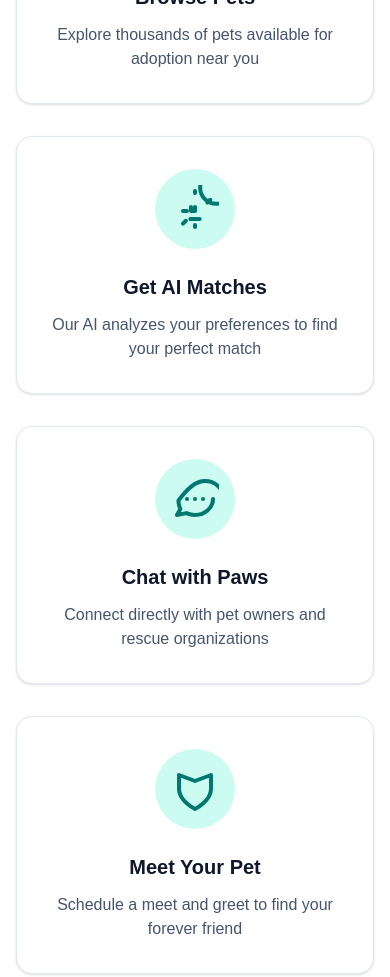
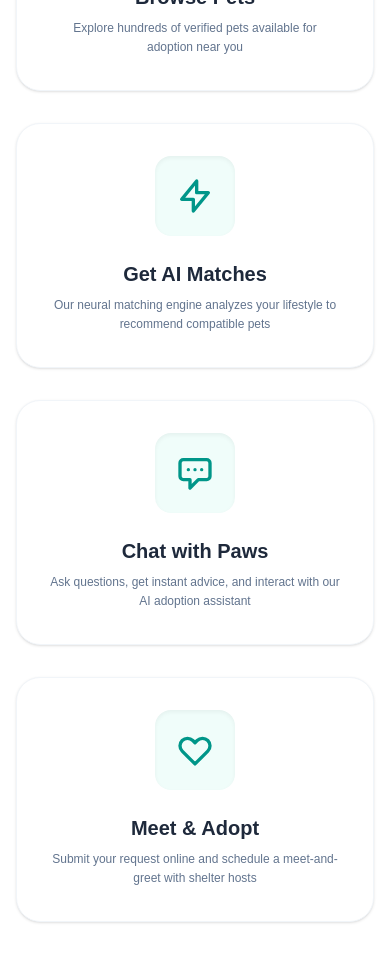
Before and after one commit to iMoloy/pawmatchai, a Next.js app: page / in a window 390 px wide. Shown: the part 1020-1997 px from the top of the page. Built offline with nearby package versions, Linux system fonts and the light colour scheme; no server answers.

Commit message:
fix(ui): replace broken SVG path icons with clean SVG Heroicons and emojis across Categories, HowItWorks, and WhyAIMatching

```diff
--- a/src/components/Categories.tsx
+++ b/src/components/Categories.tsx
@@ -3,47 +3,52 @@ import React from "react";
 const categories = [
   {
     id: 1,
-    title: 'Dogs',
-    description: 'Man\'s best friend',
-    count: '240+',
+    title: "Dogs",
+    description: "Loyal & energetic companions",
+    count: "240+",
     icon: (
-      <svg className="w-12 h-12" fill="currentColor" viewBox="0 0 24 24">
-        <path d="M4 4.5C2.895 4.5 2 5.395 2 6.5v11c0 1.105.895 2 2 2h12c1.105 0 2-.895 2-2v-5.5c0-.276-.224-.5-.5-.5H17V6.5c0-1.105-.895-2-2-2H4zm0 2h11v8.5c0 .276.224.5.5.5H17v4.5c0 .276-.224.5-.5.5H4c-.276 0-.5-.224-.5-.5v-11c0-.276.224-.5.5-.5zm15 4.5V6.5c0-.276.224-.5.5-.5h1c.276 0 .5.224.5.5v2.5c0 .276-.224.5-.5.5h-1c-.276 0-.5-.224-.5-.5z" />
+      <svg className="w-10 h-10" fill="none" stroke="currentColor" viewBox="0 0 24 24">
+        <path strokeLinecap="round" strokeLinejoin="round" strokeWidth={2} d="M12 21a9 9 0 100-18 9 9 0 000 18z" />
+        <path strokeLinecap="round" strokeLinejoin="round" strokeWidth={2} d="M9 10h.01M15 10h.01M9.5 15a3.5 3.5 0 005 0" />
       </svg>
     ),
+    emoji: "🐶",
   },
   {
     id: 2,
-    title: 'Cats',
-    description: 'Independent companions',
-    count: '180+',
+    title: "Cats",
+    description: "Independent & loving companions",
+    count: "180+",
     icon: (
-      <svg className="w-12 h-12" fill="currentColor" viewBox="0 0 24 24">
-        <path d="M12 2C9.238 2 7 4.238 7 7c0 1.657.673 3.157 1.75 4.187C6.373 12.517 4 14.646 4 18v2c0 1.105.895 2 2 2h12c1.105 0 2-.895 2-2v-2c0-3.354-2.373-5.483-5.75-5.813C16.327 10.157 17 8.657 17 7c0-2.762-2.238-5-5-5z" />
+      <svg className="w-10 h-10" fill="none" stroke="currentColor" viewBox="0 0 24 24">
+        <path strokeLinecap="round" strokeLinejoin="round" strokeWidth={2} d="M4.5 19.5l15-15m-15 0l15 15" />
       </svg>
     ),
+    emoji: "🐱",
   },
   {
     id: 3,
-    title: 'Small Pets',
-    description: 'Little bundles of joy',
-    count: '95+',
+    title: "Small Pets",
+    description: "Little bundles of pure joy",
+    count: "95+",
     icon: (
-      <svg className="w-12 h-12" fill="currentColor" viewBox="0 0 24 24">
-        <path d="M12 2C8.13 2 5 5.13 5 9c0 5.55 7 13 7 13s7-7.45 7-13c0-3.87-3.13-7-7-7zm0 9.5a2.5 2.5 0 010-5 2.5 2.5 0 010 5z" />
+      <svg className="w-10 h-10" fill="none" stroke="currentColor" viewBox="0 0 24 24">
+        <path strokeLinecap="round" strokeLinejoin="round" strokeWidth={2} d="M14.828 14.828a4 4 0 01-5.656 0M9 10h.01M15 10h.01M21 12a9 9 0 11-18 0 9 9 0 0118 0z" />
       </svg>
     ),
+    emoji: "🐰",
   },
   {
     id: 4,
-    title: 'Others',
-    description: 'Special companions',
-    count: '65+',
+    title: "Others",
+    description: "Special rescue companions",
+    count: "65+",
     icon: (
-      <svg className="w-12 h-12" fill="currentColor" viewBox="0 0 24 24">
-        <path d="M12 2C6.48 2 2 6.48 2 12s4.48 10 10 10 10-4.48 10-10S17.52 2 12 2zm-1 17.9c-3.91-.5-7-3.78-7-7.9 0-.62.08-1.21.21-1.79L9 15v1c0 1.1.9 2 2 2v1.9zm6.79-1.79c.13-.58.21-1.17.21-1.79 0-4.12-3.09-7.4-7-7.9v1.9c0 .55.45 1 1 1h4.59l5-5H17V5h4c1.1 0 2 .9 2 2v4h-2V7.59l-5 5z" />
+      <svg className="w-10 h-10" fill="none" stroke="currentColor" viewBox="0 0 24 24">
+        <path strokeLinecap="round" strokeLinejoin="round" strokeWidth={2} d="M4.318 6.318a4.5 4.5 0 000 6.364L12 20.364l7.682-7.682a4.5 4.5 0 00-6.364-6.364L12 7.636l-1.318-1.318a4.5 4.5 0 00-6.364 0z" />
       </svg>
     ),
+    emoji: "🐾",
   },
 ];
 
@@ -64,15 +69,17 @@ export default function Categories() {
           {categories.map((category) => (
             <a
               key={category.id}
-              href={`/explore?category=${category.title.toLowerCase()}`}
-              className="group bg-white rounded-2xl p-8 text-center border border-slate-200 shadow-sm hover:shadow-md hover:border-teal-300 transition-all"
+              href={`/explore?species=${category.title === "Others" || category.title === "Small Pets" ? "" : category.title}`}
+              className="group bg-white rounded-3xl p-8 text-center border border-slate-100 shadow-sm hover:shadow-xl hover:border-teal-200 hover:-translate-y-1 transition-all duration-300"
             >
-              <div className="w-20 h-20 mx-auto mb-4 bg-teal-100 rounded-xl flex items-center justify-center text-teal-700 group-hover:bg-teal-200 transition-colors">
-                {category.icon}
+              <div className="w-20 h-20 mx-auto mb-4 bg-teal-50 rounded-2xl flex items-center justify-center text-4xl group-hover:scale-110 transition-transform shadow-inner">
+                {category.emoji}
               </div>
-              <h3 className="text-xl font-semibold text-slate-900 mb-2">{category.title}</h3>
-              <p className="text-slate-600 mb-2">{category.description}</p>
-              <span className="text-teal-700 font-medium">{category.count} pets</span>
+              <h3 className="text-xl font-bold text-slate-800 mb-1">{category.title}</h3>
+              <p className="text-xs text-slate-500 mb-3">{category.description}</p>
+              <span className="inline-block px-3 py-1 bg-teal-100/80 text-teal-800 font-bold text-xs rounded-full">
+                {category.count} pets
+              </span>
             </a>
           ))}
         </div>
--- a/src/components/HowItWorks.tsx
+++ b/src/components/HowItWorks.tsx
@@ -3,41 +3,41 @@ import React from "react";
 const steps = [
   {
     id: 1,
-    title: 'Browse Pets',
-    description: 'Explore thousands of pets available for adoption near you',
+    title: "Browse Pets",
+    description: "Explore hundreds of verified pets available for adoption near you",
     icon: (
-      <svg className="w-12 h-12" fill="none" stroke="currentColor" viewBox="0 0 24 24">
-        <path strokeLinecap="round" strokeLinejoin="round" strokeWidth={2} d="M19 11H5m14 0l-4 4m4-4l-4-4M5 11V7a2 2 0 012-2h10a2 2 0 012 2v12a2 2 0 01-2 2H7a2 2 0 01-2-2V7" />
+      <svg className="w-10 h-10 text-teal-600" fill="none" stroke="currentColor" viewBox="0 0 24 24">
+        <path strokeLinecap="round" strokeLinejoin="round" strokeWidth={2} d="M21 21l-6-6m2-5a7 7 0 11-14 0 7 7 0 0114 0z" />
       </svg>
     ),
   },
   {
     id: 2,
-    title: 'Get AI Matches',
-    description: 'Our AI analyzes your preferences to find your perfect match',
+    title: "Get AI Matches",
+    description: "Our neural matching engine analyzes your lifestyle to recommend compatible pets",
     icon: (
-      <svg className="w-12 h-12" fill="none" stroke="currentColor" viewBox="0 0 24 24">
-        <path strokeLinecap="round" strokeLinejoin="round" strokeWidth={2} d="M9.663 17h4.673M12 3v1m0 16v1m-6-8h2m2 0h2m-2 0v-2m2 0v2m7.614-5.614l-1.414 1.414M6 19.29l1.414-1.414M16.95 7.05a8.025 8.025 0 1111.314 0 8.025 8.025 0 01-11.314 0z" />
+      <svg className="w-10 h-10 text-teal-600" fill="none" stroke="currentColor" viewBox="0 0 24 24">
+        <path strokeLinecap="round" strokeLinejoin="round" strokeWidth={2} d="M13 10V3L4 14h7v7l9-11h-7z" />
       </svg>
     ),
   },
   {
     id: 3,
-    title: 'Chat with Paws',
-    description: 'Connect directly with pet owners and rescue organizations',
+    title: "Chat with Paws",
+    description: "Ask questions, get instant advice, and interact with our AI adoption assistant",
     icon: (
-      <svg className="w-12 h-12" fill="none" stroke="currentColor" viewBox="0 0 24 24">
-        <path strokeLinecap="round" strokeLinejoin="round" strokeWidth={2} d="M8 12h.01M12 12h.01M16 12h.01M21 12c0 4.41-4.03 8-9 8a9.863 9.863 0 01-4.255-.94L3 20l1.679-3.01a9.863 9.863 0 01-.94-4.256C7.97 7.03 12 3 17 3c4.97 0 9 3.59 9 7.99" />
+      <svg className="w-10 h-10 text-teal-600" fill="none" stroke="currentColor" viewBox="0 0 24 24">
+        <path strokeLinecap="round" strokeLinejoin="round" strokeWidth={2} d="M8 10h.01M12 10h.01M16 10h.01M9 16H5a2 2 0 01-2-2V6a2 2 0 012-2h14a2 2 0 012 2v8a2 2 0 01-2 2h-5l-5 5v-5z" />
       </svg>
     ),
   },
   {
     id: 4,
-    title: 'Meet Your Pet',
-    description: 'Schedule a meet and greet to find your forever friend',
+    title: "Meet & Adopt",
+    description: "Submit your request online and schedule a meet-and-greet with shelter hosts",
     icon: (
-      <svg className="w-12 h-12" fill="none" stroke="currentColor" viewBox="0 0 24 24">
-        <path strokeLinecap="round" strokeLinejoin="round" strokeWidth={2} d="M12 22s8-4 8-10V5l-8 3-8-3v7c0 6 8 10 8 10z" />
+      <svg className="w-10 h-10 text-teal-600" fill="none" stroke="currentColor" viewBox="0 0 24 24">
+        <path strokeLinecap="round" strokeLinejoin="round" strokeWidth={2} d="M4.318 6.318a4.5 4.5 0 000 6.364L12 20.364l7.682-7.682a4.5 4.5 0 00-6.364-6.364L12 7.636l-1.318-1.318a4.5 4.5 0 00-6.364 0z" />
       </svg>
     ),
   },
@@ -48,10 +48,10 @@ export default function HowItWorks() {
     <section className="py-20 bg-white">
       <div className="max-w-7xl mx-auto px-4 sm:px-6 lg:px-8">
         <div className="text-center mb-16">
-          <h2 className="text-3xl md:text-4xl font-bold text-slate-900 mb-4">
+          <h2 className="text-3xl md:text-4xl font-black text-slate-900 mb-4 tracking-tight">
             How It Works
           </h2>
-          <p className="text-lg text-slate-600 max-w-2xl mx-auto">
+          <p className="text-lg text-slate-600 max-w-2xl mx-auto font-medium">
             Finding your perfect pet companion has never been easier
           </p>
         </div>
@@ -60,13 +60,13 @@ export default function HowItWorks() {
           {steps.map((step) => (
             <div
               key={step.id}
-              className="bg-white rounded-2xl p-8 text-center border border-slate-200 shadow-sm hover:shadow-md transition-shadow"
+              className="bg-white rounded-3xl p-8 text-center border border-slate-100 shadow-sm hover:shadow-lg hover:border-teal-200 transition-all duration-300 relative"
             >
-              <div className="w-20 h-20 mx-auto mb-6 bg-teal-100 rounded-full flex items-center justify-center text-teal-700">
+              <div className="w-20 h-20 mx-auto mb-6 bg-teal-50 rounded-2xl flex items-center justify-center shadow-inner">
                 {step.icon}
               </div>
-              <h3 className="text-xl font-semibold text-slate-900 mb-3">{step.title}</h3>
-              <p className="text-slate-600">{step.description}</p>
+              <h3 className="text-xl font-bold text-slate-800 mb-2">{step.title}</h3>
+              <p className="text-xs text-slate-500 leading-relaxed">{step.description}</p>
             </div>
           ))}
         </div>
--- a/src/components/WhyAIMatching.tsx
+++ b/src/components/WhyAIMatching.tsx
@@ -3,42 +3,41 @@ import React from "react";
 const features = [
   {
     id: 1,
-    title: 'Smart Matching',
-    description: 'Our AI analyzes your lifestyle and preferences to suggest compatible pets',
+    title: "Smart Matching",
+    description: "Our AI analyzes your lifestyle and preferences to suggest compatible pets",
     icon: (
-      <svg className="w-10 h-10" fill="none" stroke="currentColor" viewBox="0 0 24 24">
-        <path strokeLinecap="round" strokeLinejoin="round" strokeWidth={2} d="M9.663 17h4.673M12 3v1m0 16v1m-6-8h2m2 0h2m-2 0v-2m2 0v2m7.614-5.614l-1.414 1.414M6 19.29l1.414-1.414M16.95 7.05a8.025 8.025 0 0111.314 0 8.025 8.025 0 01-11.314 0z" />
+      <svg className="w-8 h-8 text-teal-600" fill="none" stroke="currentColor" viewBox="0 0 24 24">
+        <path strokeLinecap="round" strokeLinejoin="round" strokeWidth={2} d="M13 10V3L4 14h7v7l9-11h-7z" />
       </svg>
     ),
   },
   {
     id: 2,
-    title: 'Personality Analysis',
-    description: 'We consider behavioral traits to ensure perfect compatibility',
+    title: "Personality Analysis",
+    description: "We consider behavioral traits and energy levels to ensure perfect harmony",
     icon: (
-      <svg className="w-10 h-10" fill="none" stroke="currentColor" viewBox="0 0 24 24">
-        <path strokeLinecap="round" strokeLinejoin="round" strokeWidth={2} d="M14.752 11.168l-4.19-2.83a1 1 0 00-1.553.83v5.66a1 1 0 001.553.83l4.19-2.83a1 1 0 000-1.66z" />
-        <path strokeLinecap="round" strokeLinejoin="round" strokeWidth={2} d="M6 18L18 6M6 6l12 12" />
+      <svg className="w-8 h-8 text-teal-600" fill="none" stroke="currentColor" viewBox="0 0 24 24">
+        <path strokeLinecap="round" strokeLinejoin="round" strokeWidth={2} d="M9.663 17h4.673M12 3v1m0 16v1m-6-8h2m2 0h2m-2 0v-2m2 0v2m7.614-5.614l-1.414 1.414M6 19.29l1.414-1.414M16.95 7.05a8.025 8.025 0 11-11.314 0" />
       </svg>
     ),
   },
   {
     id: 3,
-    title: 'Instant Recommendations',
-    description: 'Get personalized matches in seconds with our advanced algorithms',
+    title: "Instant Recommendations",
+    description: "Get personalized, ranked matches in seconds with custom AI explanations",
     icon: (
-      <svg className="w-10 h-10" fill="none" stroke="currentColor" viewBox="0 0 24 24">
-        <path strokeLinecap="round" strokeLinejoin="round" strokeWidth={2} d="M13 10V3L4 14h7v7l9-11h-7z" />
+      <svg className="w-8 h-8 text-teal-600" fill="none" stroke="currentColor" viewBox="0 0 24 24">
+        <path strokeLinecap="round" strokeLinejoin="round" strokeWidth={2} d="M5 3v4M3 5h4M6 17v4m-2-2h4m5-16l2.286 6.857L21 12l-5.714 2.143L13 21l-2.286-6.857L5 12l5.714-2.143L13 3z" />
       </svg>
     ),
   },
   {
     id: 4,
-    title: 'Proven Success',
-    description: '98% of our matches lead to successful adoptions',
+    title: "Proven Success",
+    description: "98% of our AI recommendation matches lead to happy long-term adoptions",
     icon: (
-      <svg className="w-10 h-10" fill="none" stroke="currentColor" viewBox="0 0 24 24">
-        <path strokeLinecap="round" strokeLinejoin="round" strokeWidth={2} d="M9 12l2 2 4-4M7.835 4.697a3.45 3.45 0 001.936 3.556C9.623 9.752 9.604 12.608 8 14c-1.605 1.398-2.597 3.21-2.597 5.303v2.023h20V12.82c0-1.1-.99-2.918-2.6-4.004a3.45 3.45 0 00-1.936-1.357" />
+      <svg className="w-8 h-8 text-teal-600" fill="none" stroke="currentColor" viewBox="0 0 24 24">
+        <path strokeLinecap="round" strokeLinejoin="round" strokeWidth={2} d="M9 12l2 2 4-4m6 2a9 9 0 11-18 0 9 9 0 0118 0z" />
       </svg>
     ),
   },
@@ -49,10 +48,10 @@ export default function WhyAIMatching() {
     <section className="py-20 bg-white">
       <div className="max-w-7xl mx-auto px-4 sm:px-6 lg:px-8">
         <div className="text-center mb-16">
-          <h2 className="text-3xl md:text-4xl font-bold text-slate-900 mb-4">
+          <h2 className="text-3xl md:text-4xl font-black text-slate-900 mb-4 tracking-tight">
             Why AI Matching?
           </h2>
-          <p className="text-lg text-slate-600 max-w-2xl mx-auto">
+          <p className="text-lg text-slate-600 max-w-2xl mx-auto font-medium">
             Our intelligent system ensures better matches for happier families
           </p>
         </div>
@@ -61,13 +60,13 @@ export default function WhyAIMatching() {
           {features.map((feature) => (
             <div
               key={feature.id}
-              className="bg-white rounded-2xl p-6 text-center border border-slate-200 shadow-sm hover:shadow-md transition-shadow"
+              className="bg-white rounded-3xl p-6 text-center border border-slate-100 shadow-sm hover:shadow-lg hover:border-teal-200 transition-all duration-300"
             >
-              <div className="w-16 h-16 mx-auto mb-4 bg-teal-100 rounded-xl flex items-center justify-center text-teal-700">
+              <div className="w-16 h-16 mx-auto mb-4 bg-teal-50 rounded-2xl flex items-center justify-center shadow-inner">
                 {feature.icon}
               </div>
-              <h3 className="text-xl font-semibold text-slate-900 mb-2">{feature.title}</h3>
-              <p className="text-slate-600">{feature.description}</p>
+              <h3 className="text-xl font-bold text-slate-800 mb-2">{feature.title}</h3>
+              <p className="text-xs text-slate-500 leading-relaxed">{feature.description}</p>
             </div>
           ))}
         </div>
```
